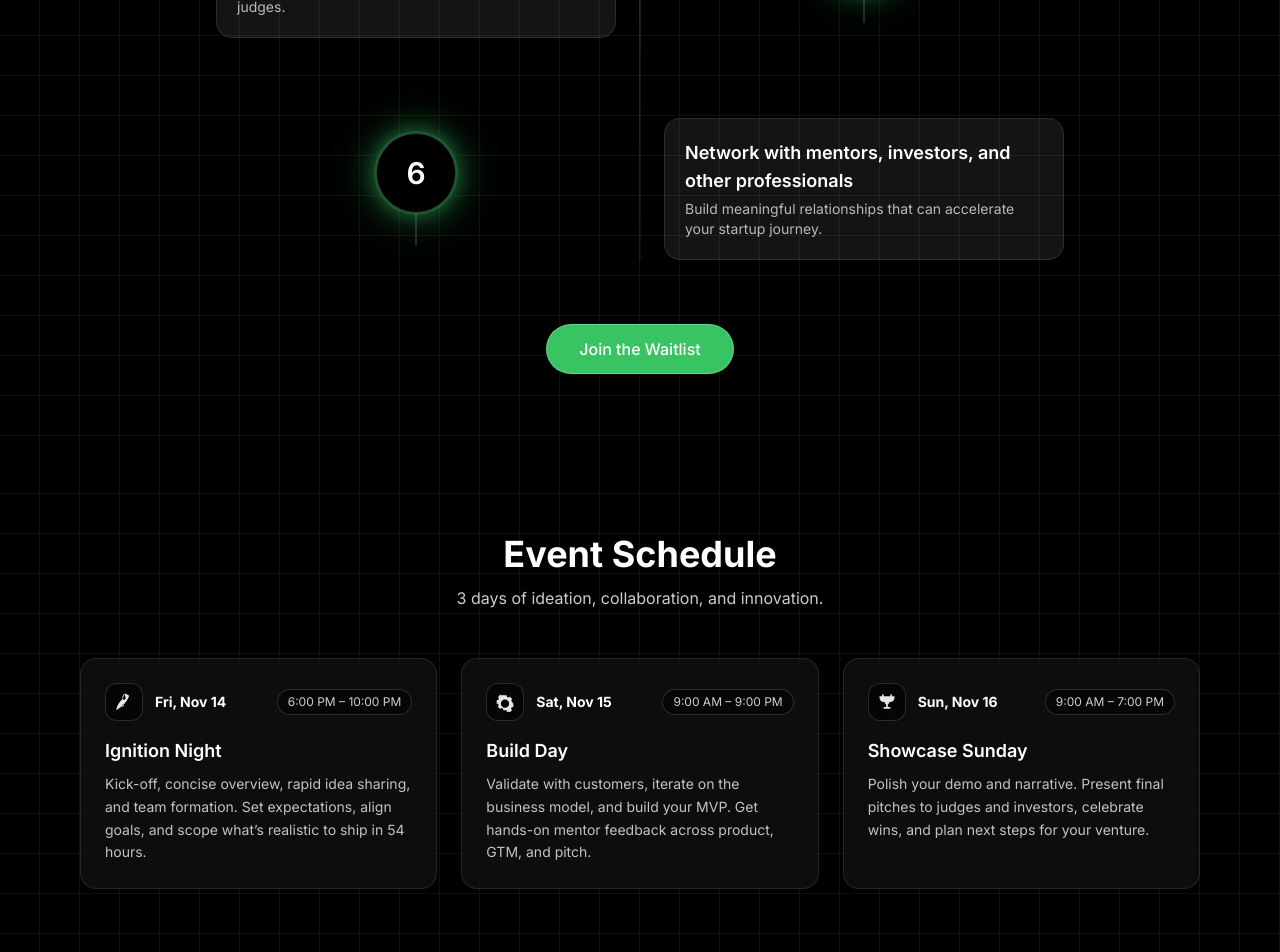
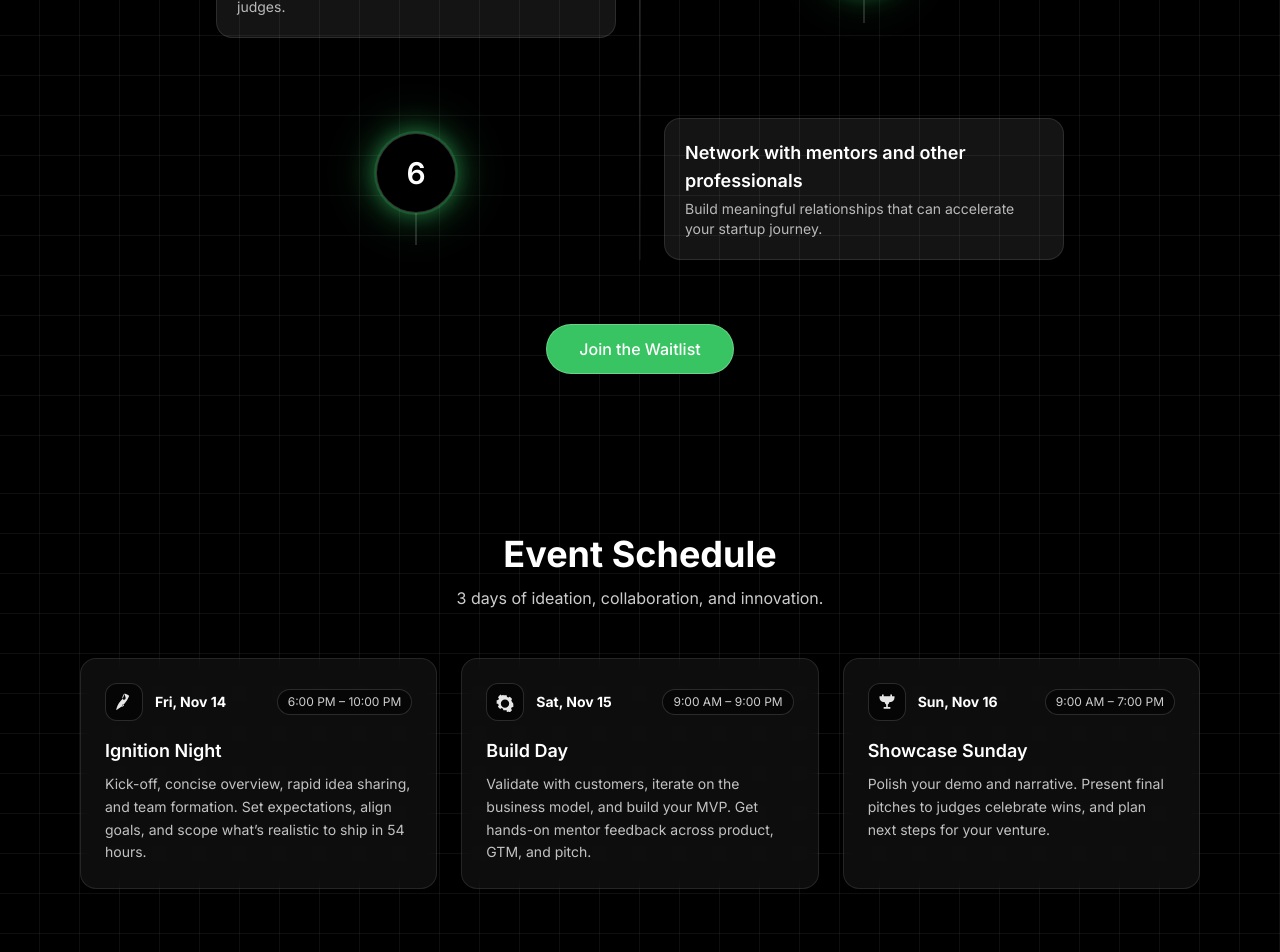
Before and after one commit to lashen333/landingpage-techstars, a Next.js app: page / in a window 1280 px wide. Shown: the part 3020-3972 px from the top of the page. Built offline with nearby package versions, Linux system fonts and the light colour scheme.

Commit message:
Version2.7-Remove investors

```diff
--- a/src/components/EventSchedule.tsx
+++ b/src/components/EventSchedule.tsx
@@ -1,3 +1,4 @@
+// src\components\EventSchedule.tsx
 "use client";
 
 import { motion } from "framer-motion";
@@ -50,7 +51,7 @@ const days: Day[] = [
     timeRange: "9:00 AM – 7:00 PM",
     icon: TrophyIcon,
     desc:
-      "Polish your demo and narrative. Present final pitches to judges and investors, celebrate wins, and plan next steps for your venture.",
+      "Polish your demo and narrative. Present final pitches to judges celebrate wins, and plan next steps for your venture.",
   },
 ];
 
--- a/src/components/WhatToExpect.tsx
+++ b/src/components/WhatToExpect.tsx
@@ -31,7 +31,7 @@ const steps = [
     },
     {
         id: "6",
-        title: "Network with mentors, investors, and other professionals",
+        title: "Network with mentors and other professionals",
         desc: "Build meaningful relationships that can accelerate your startup journey.",
     },
 ];
```
Lines whose indentation alone changed are shown as unchanged.
